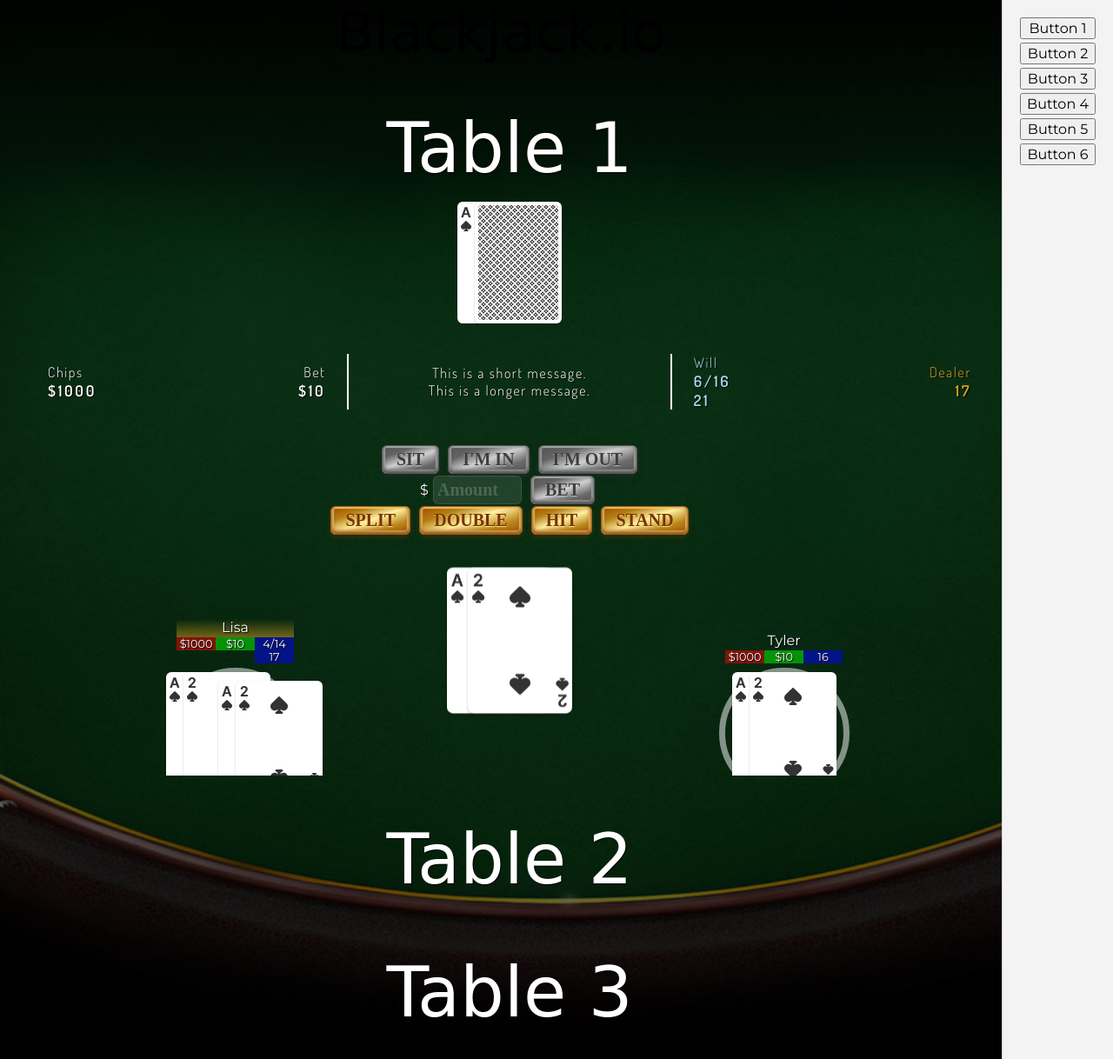
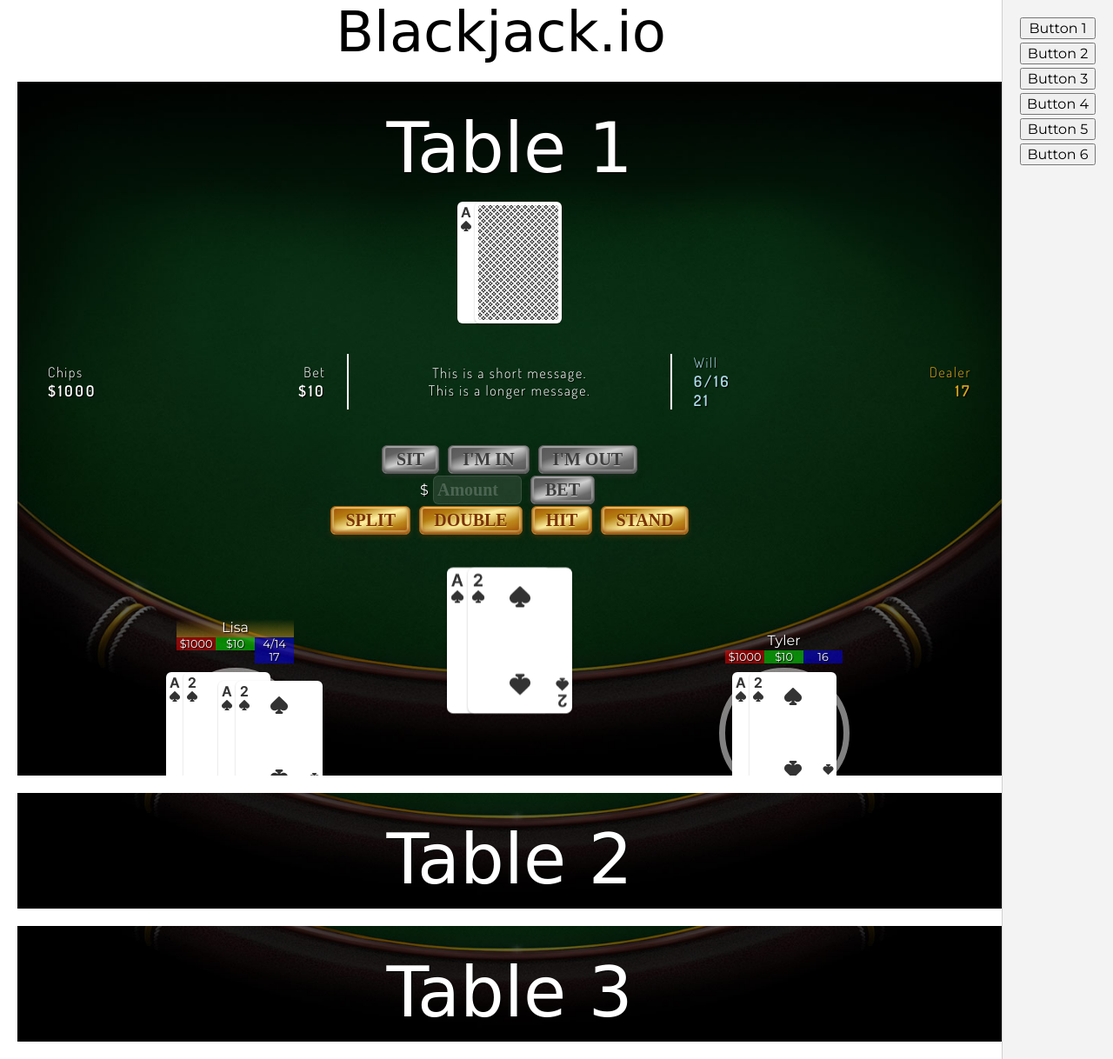
Before and after one commit to billyzkid/blackjack-ui, a PHP site: page /index.php in a window 1280 px wide. Shown: the whole page at 87% size. Run offline with PHP 8.4, Linux system fonts and the light colour scheme; some web fonts are replaced.

Commit message:
Remove temp changes

```diff
--- a/main.css
+++ b/main.css
@@ -10,11 +10,7 @@ body {
     font-size: 1em;
     font-weight: 400;
     color: black;
-    background-color: black;
-    background-image: url('images/table.jpg');
-    background-size: cover;
-    background-position: bottom;
-    background-repeat: no-repeat;
+    background-color: white; /* Consider black for iOS */
     margin: 0;
 }
 
@@ -65,10 +61,14 @@ button {
     align-items: center;
     color: white;
     text-shadow: 1px 1px 1px black;
-
+    background-color: black;
+    background-image: url('images/table.jpg');
+    background-size: cover;
+    background-position: bottom;
+    background-repeat: no-repeat;
     width: 100%;
     padding: 0.625em;
-    overflow: scroll;
+    overflow: hidden;
 }
 
 .table > h1 {
```
